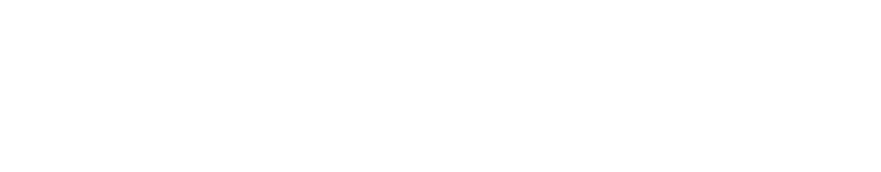
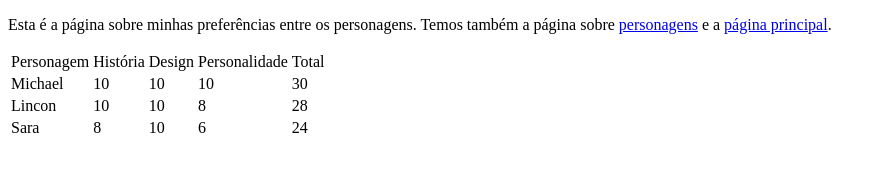
Before and after one commit to ufjf-dcc202/ufjf-dcc202-2023-3-b-atv5-fernandes-joaopaulo, a website: page preferencias.html in a window 1280 px wide. Shown: the whole page, without its empty margins (0-881 px from the left). Drawn offline with Linux system fonts and the light colour scheme.

Commit message:
Altera preferencias

```diff
--- a/preferencias.html
+++ b/preferencias.html
@@ -1,11 +1,19 @@
 <!DOCTYPE html>
-<html lang="en">
+<html lang="pt">
 <head>
     <meta charset="UTF-8">
     <meta name="viewport" content="width=device-width, initial-scale=1.0">
-    <title>Document</title>
+    <title>DCC202 - Atividade 5 - Preferências: JOAO_PAULO</title>
 </head>
 <body>
-
+    <p>Esta é a página sobre minhas preferências entre os personagens.
+    Temos também a página sobre <a href="personagens.html">personagens</a> e a <a href="index.html">página principal</a>.
+    </p>
+    <table>
+        <tr> <td>Personagem</td> <td>História</td> <td>Design</td> <td>Personalidade</td> <td>Total</td> </tr>
+        <tr> <td>Michael</td> <td>10</td> <td>10</td> <td>10</td> <td>30</td> </tr>
+        <tr> <td>Lincon</td> <td>10</td> <td>10</td> <td>8</td> <td>28</td> </tr>
+        <tr> <td>Sara</td> <td>8</td> <td>10</td> <td>6</td> <td>24</td> </tr>
+    </table>
 </body>
 </html>
```
